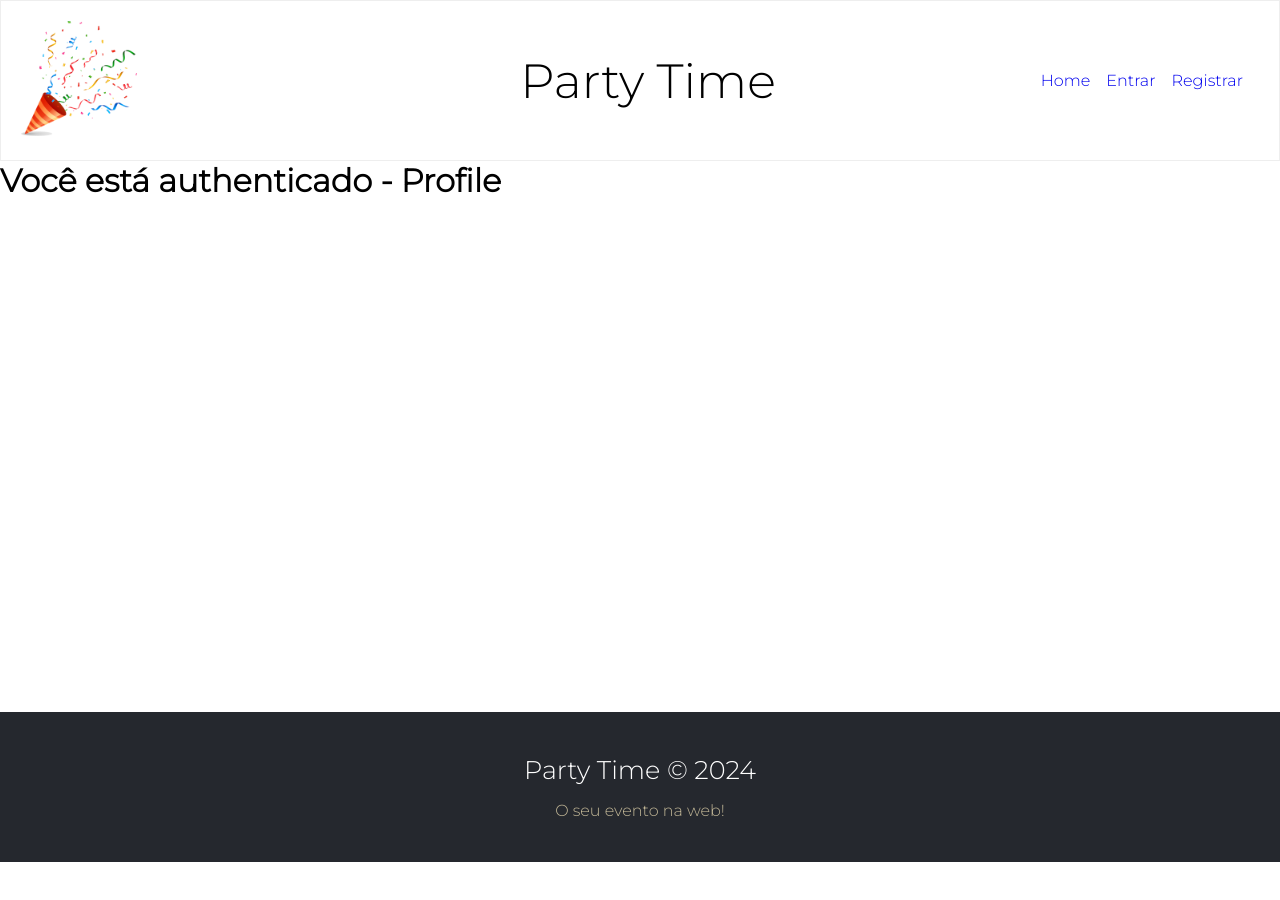
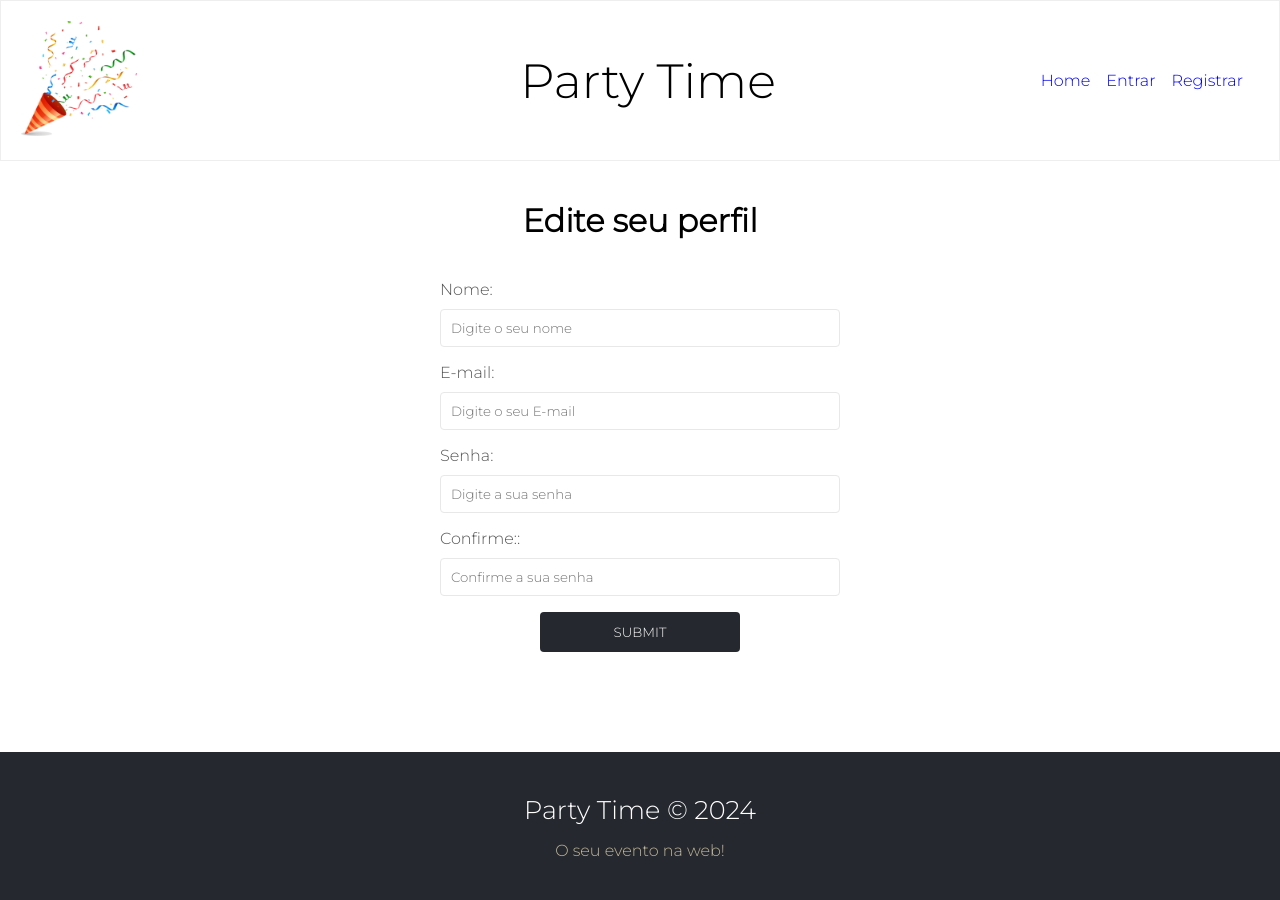
Before and after one commit to lnalmeida/partytime, a Vue app in the folder frontend/: page /profile in a window 1280 px wide. Before the commit the page ends 862 px from the top, so only its background shows below. Built offline with nearby package versions, Linux system fonts and the light colour scheme; no server answers.

Commit message:
Update user profile ok

```diff
--- a/frontend/src/components/UserForm.vue
+++ b/frontend/src/components/UserForm.vue
@@ -2,6 +2,7 @@
     <div>
         <Message :msg="msg" :msgClass="msgClass" />
         <form id="user-form" @submit="page == 'Register' ? register($event) : update($event)">
+            <input type="hidden" name="id" id="id" v-model="id">
             <div class="input-container">
                 <label for="name">Nome:</label>
                 <input type="text" id="name" name="name" v-model="name" placeholder="Digite o seu nome">
@@ -24,17 +25,16 @@
 </template>
 
 <script>
-import { resolveComponent } from "vue";
 import InputSubmit from "./form/InputSubmit.vue";
 import Message from "./Message.vue";
-// import config from "dotenv";
 
 export default {
     name: "RegisterForm",
     data() {
         return {
-            name: null,
-            email: null,
+            id: this.user._id || null,
+            name: this.user.name || null,
+            email: this.user.email || null,
             password:null,
             confirmPassword: null,
             msg: null,
@@ -93,6 +93,46 @@ export default {
                 }, 2000);
             })
             .catch(error => console.log(error));
+        },
+        async update(e) {
+            e.preventDefault();
+
+            const id = this.$store.getters.userId;
+            const token = this.$store.getters.token;
+
+            const baseURL = process.env.VUE_APP_USER_BASE_URL;
+            const headers = {"content-type": "application/json", "auth-token": token};
+            const userData = {
+                userReqId: id,
+                name: this.name,
+                email: this.email,
+                password: this.password,
+                confirmPassword: this.confirmPassword
+            };
+
+            const jsonData = JSON.stringify(userData);
+
+            await fetch(`${baseURL}`, {
+                method: "PUT",
+                headers: headers,
+                body: jsonData
+            })
+            .then(resp => resp.json())
+            .then(data => {
+
+                if(data.error) {
+                    this.msg = data.error;
+                    this.msgClass = "error";
+                } else {
+                    this.msg = data.message;
+                    this.msgClass = "success";
+                };
+
+                setTimeout(() => {
+                        this.msg = null;
+                }, 2000);
+            })
+            .catch(error => console.log(error));
         }
     }
 }
--- a/frontend/src/views/ProfileView.vue
+++ b/frontend/src/views/ProfileView.vue
@@ -1,15 +1,67 @@
 <template>
     <div class="profile">
-        <h1>Você está authenticado - Profile</h1>
+        <h1>Edite seu perfil</h1>
+        <UserForm page="Profile" :user="user" :btnText="Editar" :key="componentKey" />
     </div>
 </template>
 
 <script>
+import UserForm from '@/components/UserForm.vue';
+
     export default {
+        name: "Profile",
+        components: {
+            UserForm
+        },
+        data() {
+            return {
+                user: {},
+                componentKey: 0
+            }
+        },
+        created() {
+            //load user
+            this.getUser()
+        },
+        methods: {
+            async getUser() {
+                const id = this.$store.getters.userId;
+                const token = this.$store.getters.token;
+
+                const userData = {
+
+                }
+
+                const baseURL = process.env.VUE_APP_USER_BASE_URL;
+                const headers = {
+                    "content-type": "application/json",
+                    "auth-token": token
+                 };
+
+                await fetch(`${baseURL}/${id}`, {
+                    method: "GET",
+                    headers: headers
+                })
+                .then( resp => resp.json())
+                .then(data => {
+                    this.user = data.userById;
+                    this.componentKey += 1;
+                })
+                .catch(error => console.log(error));
+            }
+        }
 
     };
 </script>
 
 <style scoped>
+    .profile {
+        text-align: center;
+        padding-top: 2.5rem;
+        padding-bottom: 6.25rem;
+    }
 
+    .profile h1 {
+        margin-bottom: 2.5rem;
+    }
 </style>
```
Also changed, not shown: 2 other files (tests, documents, lock files or other folders).
